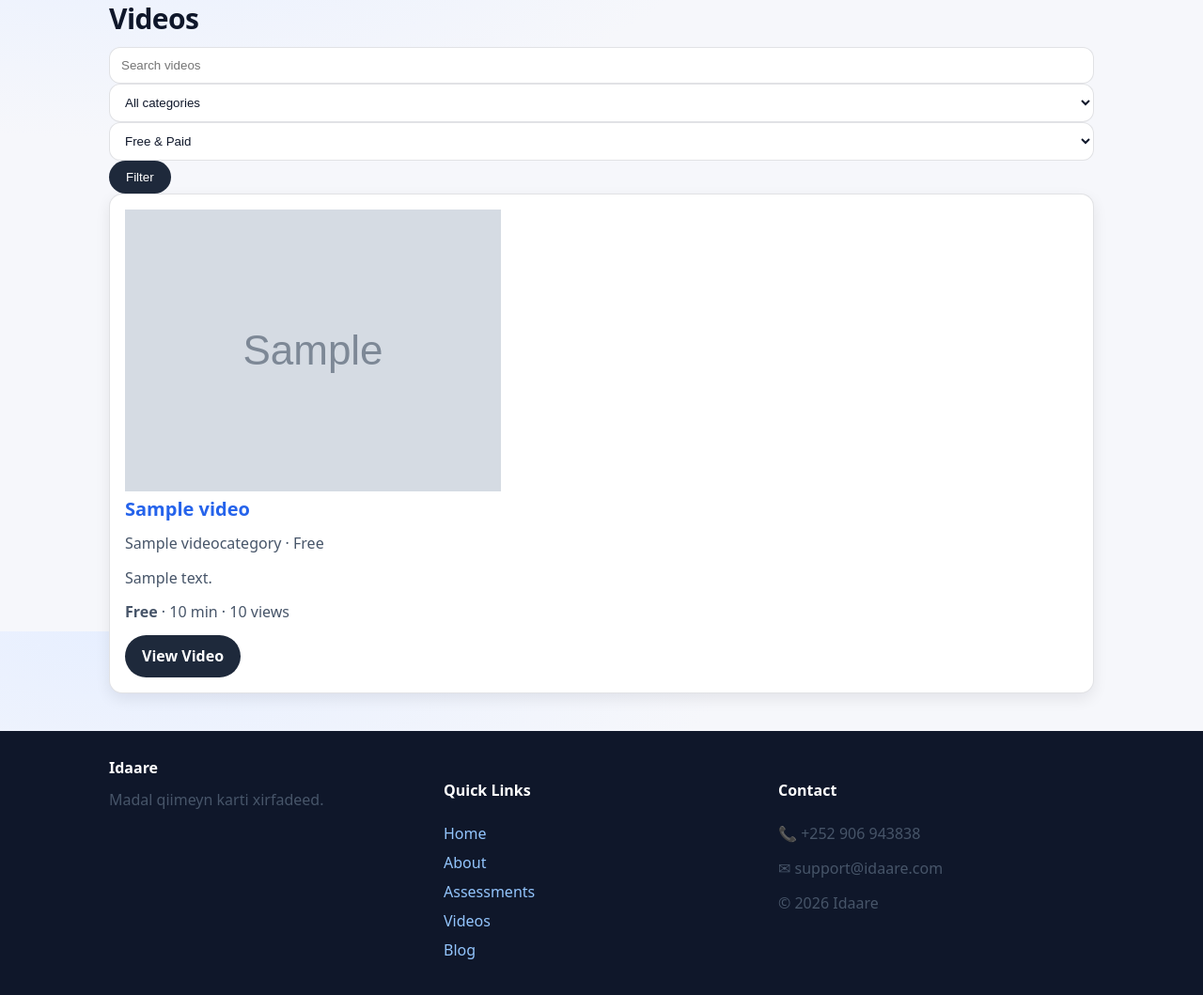
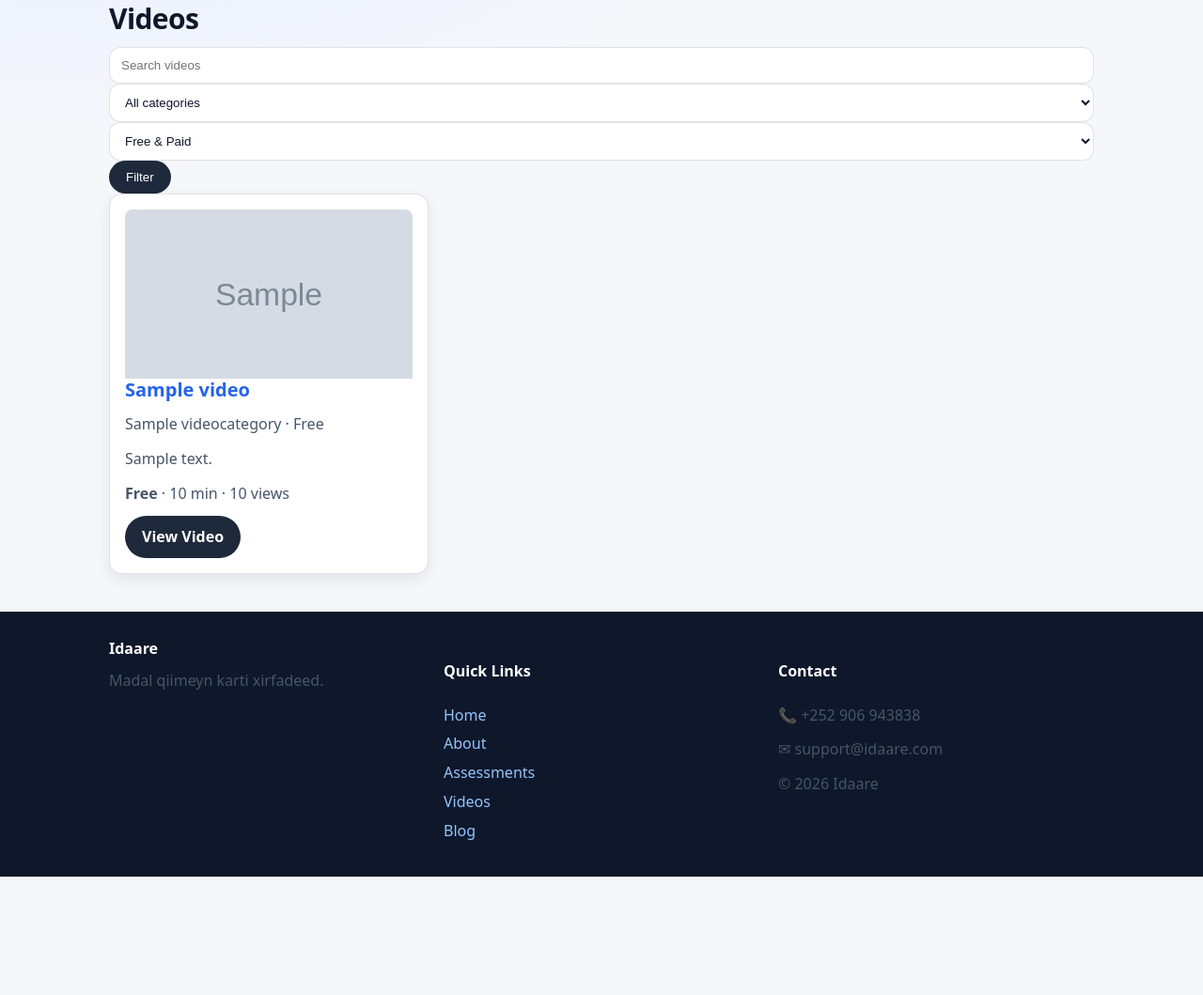
Before and after one commit to Saidabdi38/exam-site, a Django app: page /videos/ in a window 1280 px wide. Shown: the part 128-1187 px from the top of the page at 94% size. After the commit the page ends 1061 px from the top, so only its background shows below. Run offline with Django 5.2, Linux system fonts and the light colour scheme; tables that the repository leaves empty hold one stand-in row (values such as "Sample post"); grey boxes marked "Sample" are stand-in pictures; some libraries are stand-ins or nearby versions.

Commit message:
Fix video thumbnail size

```diff
--- a/exams/static/exams/css/style.css
+++ b/exams/static/exams/css/style.css
@@ -1214,3 +1214,23 @@ th, td {
   color:var(--text);
   line-height:1.7;
 }
+
+.video-thumbnail {
+    width: 100%;
+    height: 180px;
+    object-fit: cover;
+    display: block;
+    border-radius: 8px 8px 0 0;
+}
+
+.card-grid .card {
+    max-width: 340px;
+    width: 100%;
+}
+
+.card-grid {
+    display: grid;
+    grid-template-columns: repeat(auto-fit, minmax(280px, 340px));
+    gap: 16px;
+    align-items: start;
+}
--- a/videos/templates/videos/video_list.html
+++ b/videos/templates/videos/video_list.html
@@ -38,7 +38,11 @@
     {% for video in videos %}
       <article class="card">
         {% if video.thumbnail %}
-          <img src="{{ video.thumbnail.url }}" alt="{{ video.title }}">
+            <img
+                src="{{ video.thumbnail.url }}"
+                alt="{{ video.title }}"
+                class="video-thumbnail"
+            >
         {% endif %}
 
         <h2><a href="{{ video.get_absolute_url }}">{{ video.title }}</a></h2>
```
